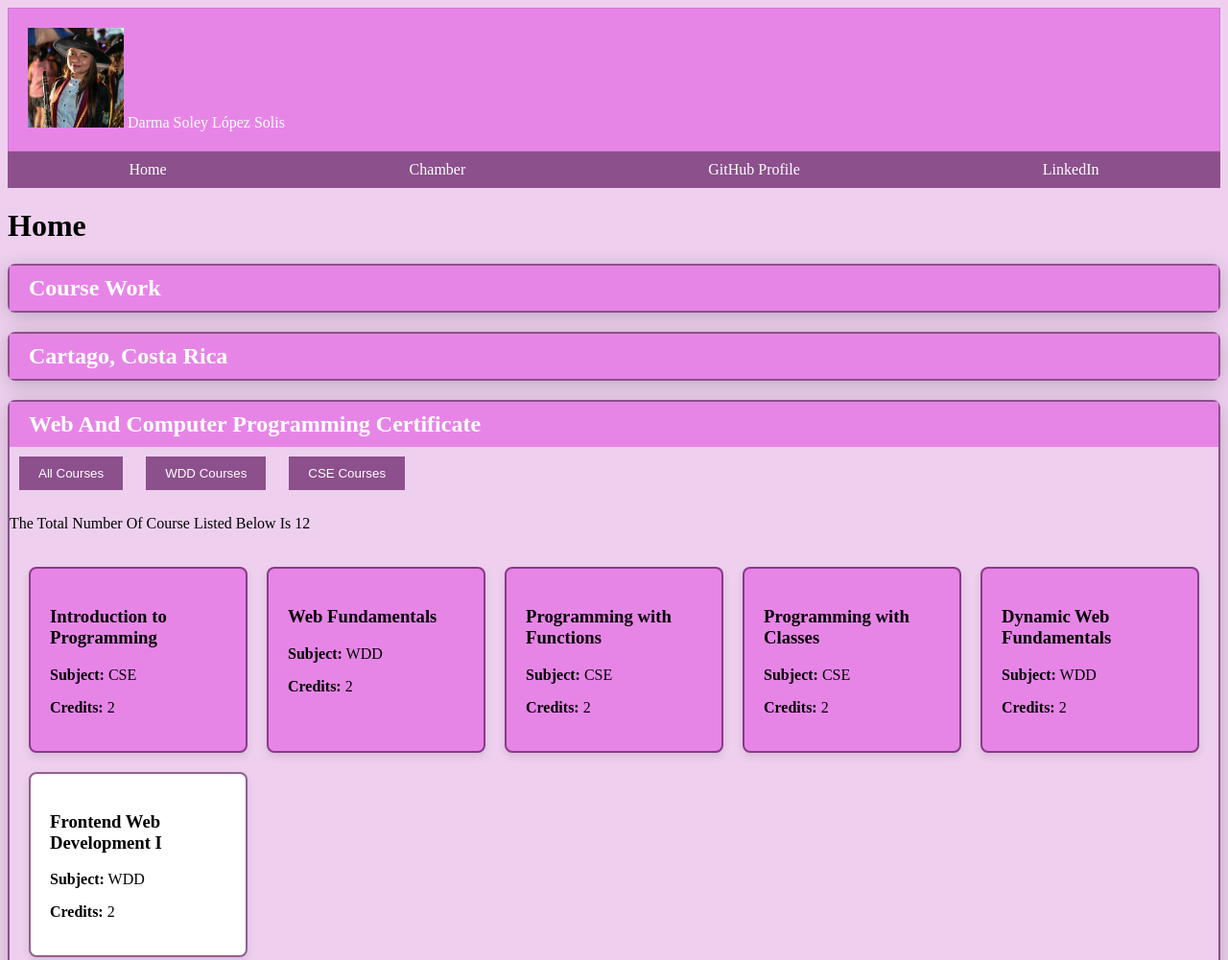
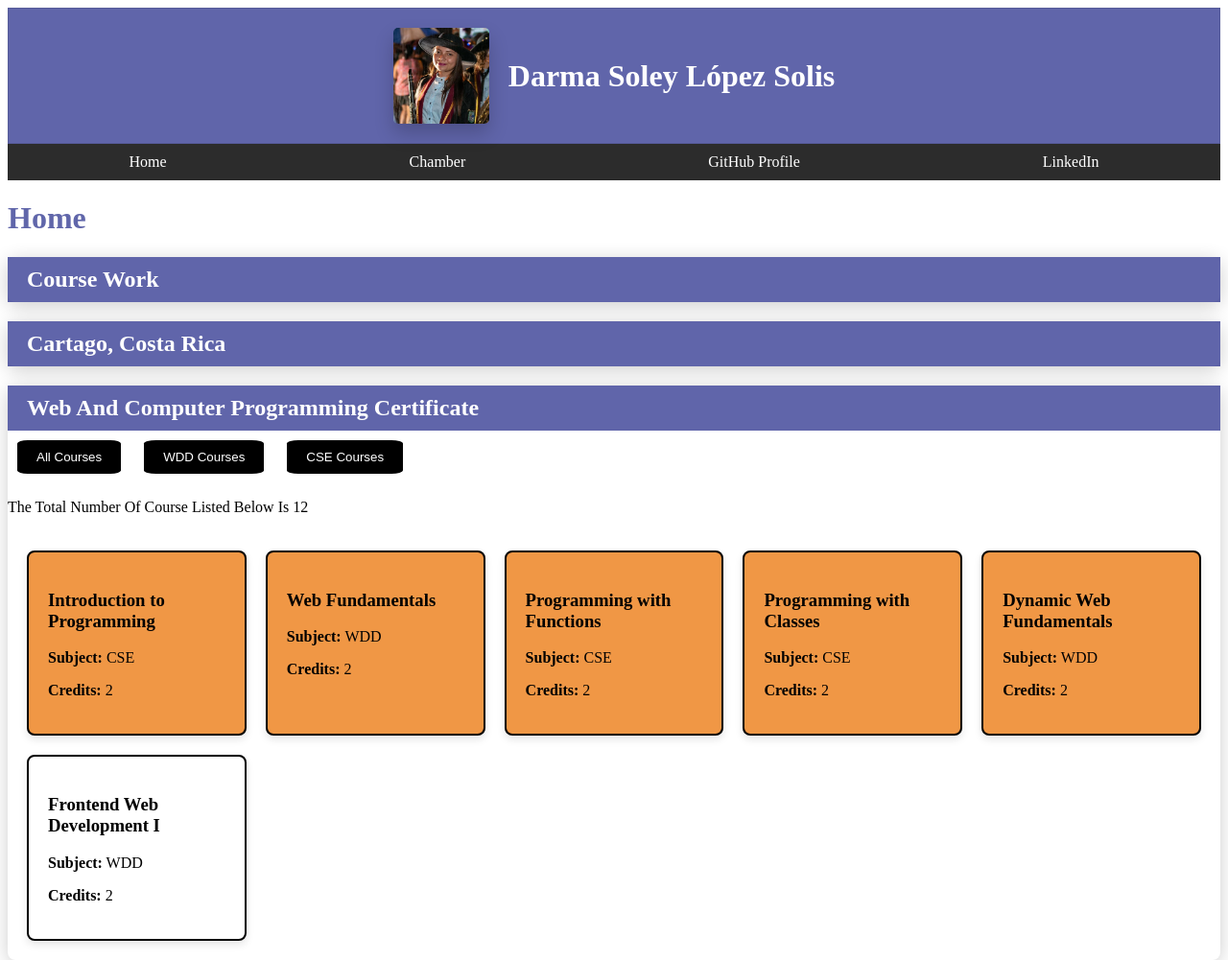
Before and after one commit to darma2006/wdd231, a plain HTML site: page index.html in a window 1280 px wide. Shown: the top 1001 px of the page at 96% size. Drawn offline with Linux system fonts and the light colour scheme; a web font is replaced by a local one.

Commit message:
remake week 01

```diff
--- a/index.html
+++ b/index.html
@@ -12,24 +12,24 @@
 </head>
 <body>
     <header>
-        <span>
-            <img src="images/Darma.jpg.jpeg" alt="Darma" width="100">
-            Darma Soley López Solis
-        </span>
+        <img src="images/Darma.jpg.jpeg" alt="Darma" id="floating-image">
+        <h1>Darma Soley López Solis</h1>
     </header>
     <nav>
-        <a href="https://byui-cse.github.io/wdd231-ww-course/week01/assignment-01.html">Home</a>
-        <a href="Future Assigment">Chamber</a>
-        <a href="https://github.com/darma2006/wdd231.git">GitHub Profile</a>
-        <a href="https://www.linkedin.com/in/darma-soley-lopez-solis-27a024332">LinkedIn</a>
+            <a href="https://byui-cse.github.io/wdd231-ww-course/week01/assignment-01.html">Home</a>
+            <a href="Future-Assigment">Chamber</a>
+            <a href="https://github.com/darma2006/wdd231.git">GitHub Profile</a>
+            <a href="https://www.linkedin.com/in/darma-soley-lopez-solis-27a024332">LinkedIn</a>
     </nav>
     <main>
         <h1>Home</h1>
         <section>
             <h2>Course Work</h2>
+
         </section>
         <section>
             <h2>Cartago, Costa Rica</h2>
+
         </section>
         <section>
             <h2>Web And Computer Programming Certificate</h2>
--- a/styles/styles.css
+++ b/styles/styles.css
@@ -3,19 +3,33 @@
 }
 
 header {
-    background-color: #e785e7;
     display: flex;
     align-items: center;
+    justify-content: center;
+    gap: 20px;
+    background-color: #2A318DBE;
     padding: 20px;
     border: 1px solid rgb(0 0 0 / 0.1);
     color: white;
 }
 
+#floating-image {
+    width: 100px;
+    height: 100px;
+    border-radius: 5%;
+    object-fit: cover;
+    box-shadow: 0 10px 20px rgba(0, 0, 0, 0.2);
+    transition: transform 0.3s ease;
+    position: relative;
+    top: 0;
+}
+
+
 nav {
     display: flex;
     justify-content: space-around;
     align-items: center;
-    background-color: #611861b0;
+    background-color: #050505d7;
     padding: 10px 0;
 }
 
@@ -26,41 +40,46 @@ nav a {
     margin: 0 15px;
 }
 
+main h1{
+    color: #2A318DBE;
+}
+
 body {
-    background-color: #eed0ee;
+    background-color: white;
 }
 
 footer {
     color: white;
-    background-color: #611861b0;
+    background-color: #2A318DBE;
 }
 
 button {
     margin: 10px;
     padding: 10px 20px;
-    background-color: #611861b0;
+    background-color: black;
+    border-radius: 10%;
     color: white;
     border: none;
     cursor: pointer;
 }
 
 button:hover {
-    background-color: #4a114a;
+    background-color: black;
 }
 
 section {
     margin: 20px 0;
-    padding: 7px px 200px 20px;
-    border: 2px solid #611861b0;
+    padding: 0%;
+    border: black;
     border-radius: 8px;
-    background-color: #eed0ee;
+    background-color: white;
     box-shadow: 0 4px 20px rgba(0, 0, 0, 0.2);
 }
 
 section h2 {
     margin: 0;
     padding: 10px 20px;
-    background-color: #e785e7;
+    background-color: #2A318DBE;
     color: white;
     box-sizing: border-box;
 
@@ -78,9 +97,9 @@ section h2 {
     padding: 20px;
     border-radius: 8px;
     box-shadow: 0 4px 8px rgba(0, 0, 0, 0.1);
-    border: 2px solid #611861b0;
+    border: 2px solid black;
 }
 
 .completed {
-    background-color: #e785e7;
+    background-color: #f09745;
 }
```
